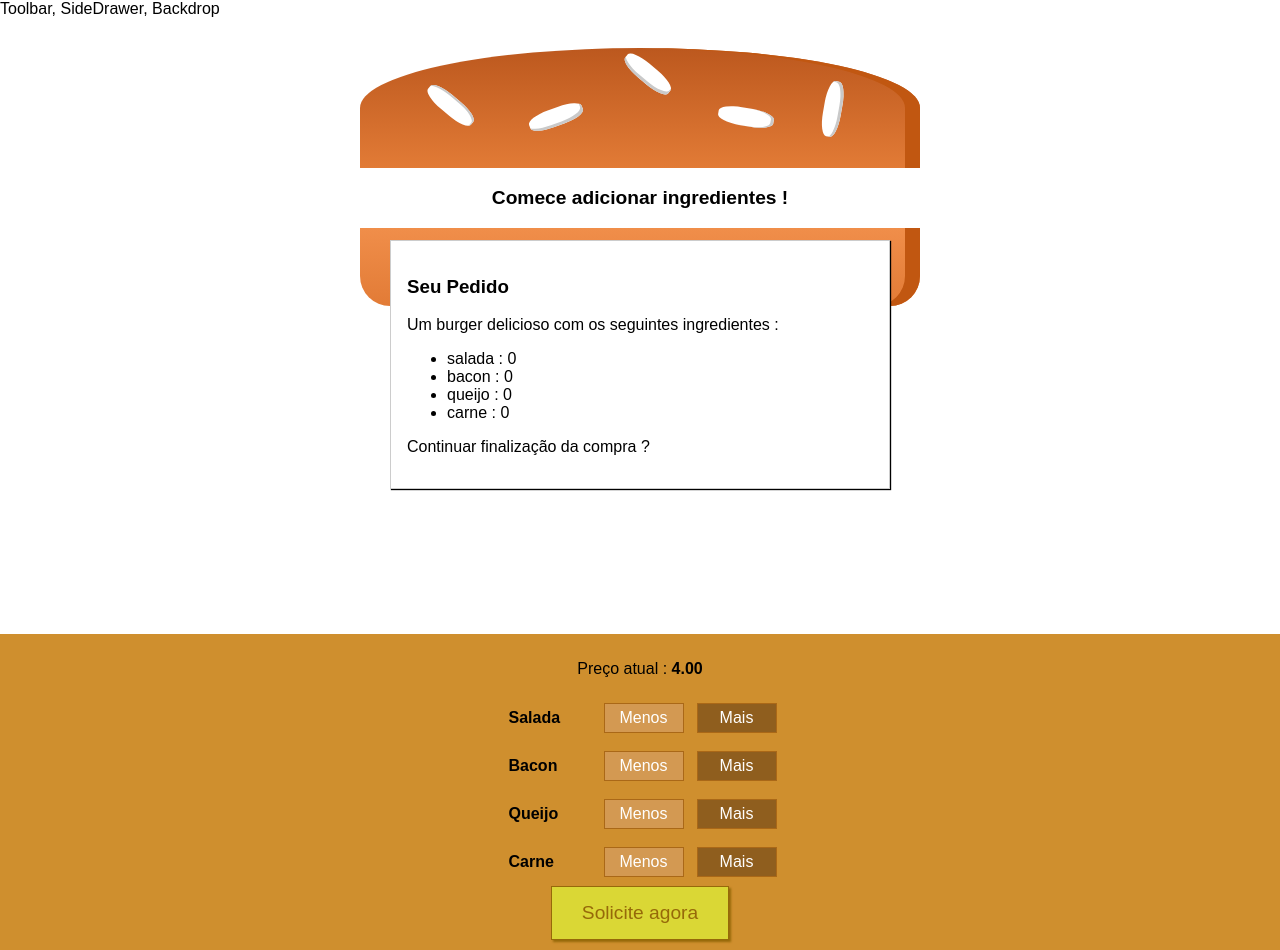
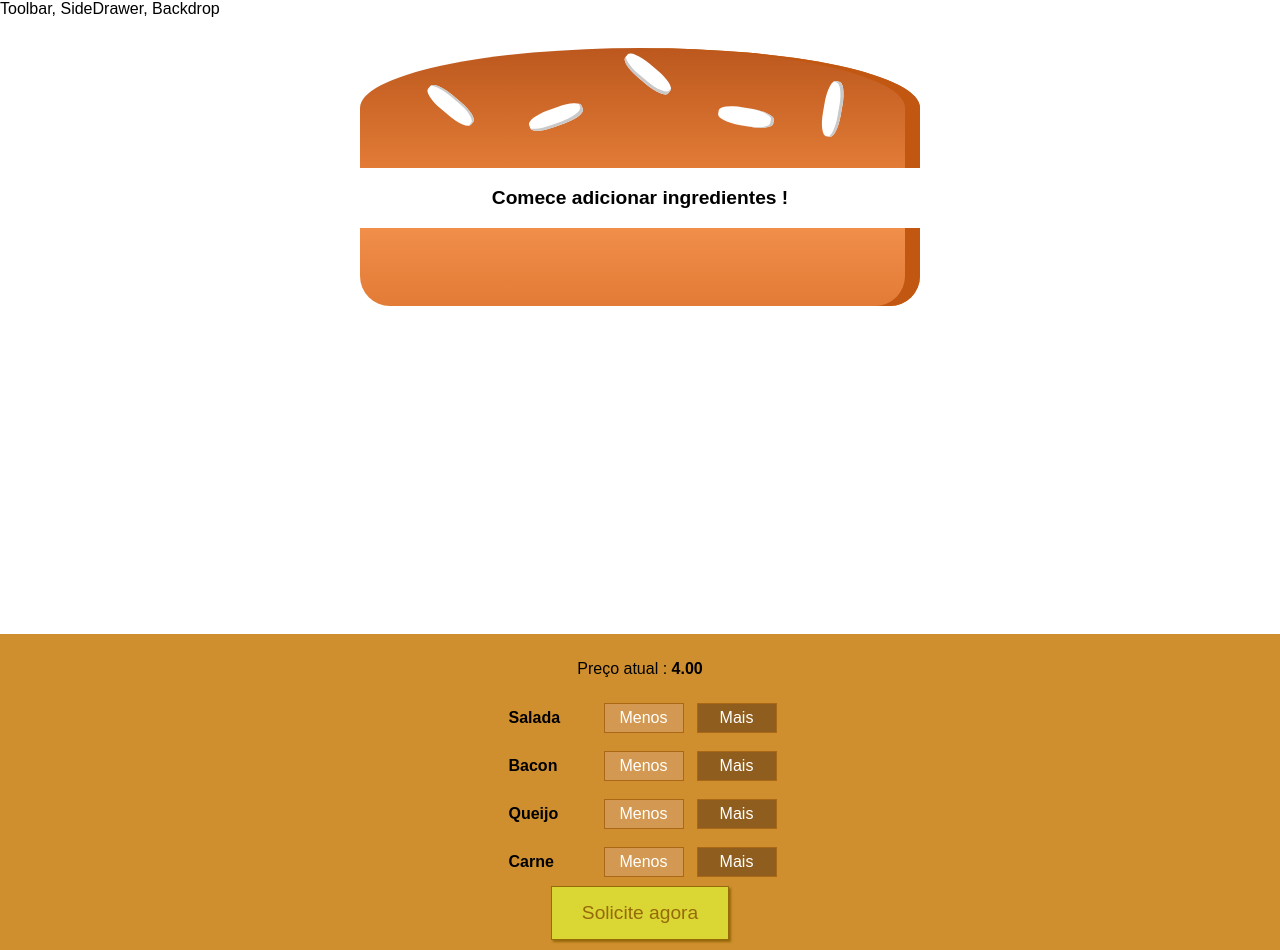
Before and after one commit to codingscode/React-24-new, a React app: page / in a window 1280 px wide. Built offline with nearby package versions, Linux system fonts and the light colour scheme.

Commit message:
parte 14

```diff
--- a/src/componentes/Burger/controlesConstrucao/controlesConstrucao.js
+++ b/src/componentes/Burger/controlesConstrucao/controlesConstrucao.js
@@ -19,7 +19,7 @@ const controlesConstrucao = (props) => (
             removido={() => props.ingredienteRemovido(controle.type)}
             desabilitado={props.desabilitado[controle.type]}/>
          ))}
-         <button className={classes.botaoPedido} desabilitado={!props.adquirivel}>Solicite agora</button>
+         <button className={classes.botaoPedido} desabilitado={!props.adquirivel} onClick={props.ordenado}>Solicite agora</button>
     </div>
 );
 
--- a/src/componentes/UI/Modal/Modal.js
+++ b/src/componentes/UI/Modal/Modal.js
@@ -3,7 +3,10 @@ import React from 'react'
 import classes from './Modal.css'
 
 const modal = (props) => (
-    <div className={classes.Modal}>
+    <div className={classes.Modal} style={{
+        transform: props.show ? 'translateY(0)' : 'translateY(-100vh)',
+        opacity: props.show ? '1' : '0'
+     }}>
         {props.children}
     </div>
 );
--- a/src/containers/BurgerConstrucao/burgerConstrutor.js
+++ b/src/containers/BurgerConstrucao/burgerConstrutor.js
@@ -31,7 +31,8 @@ class burgerConstrutor extends Component {
         carne: 0
       },
       precoTotal: 4,
-      adquirivel: false
+      adquirivel: false,
+      adquirindo: false
     }
 
     atualizarEstadoAdquirir (ingredientes) {
@@ -76,6 +77,10 @@ class burgerConstrutor extends Component {
       this.atualizarEstadoAdquirir(ingredientesAtualizados)
    }
 
+    gerenAdquirir = () => {
+        this.setState({adquirindo: true});
+    }
+
     render() {
         const infoDesabilitada = {
            ...this.state.ingredientes
@@ -86,7 +91,7 @@ class burgerConstrutor extends Component {
 
         return (
           <Auxiliar>
-             <Modal>
+             <Modal show={this.state.adquirindo}>
                  <SumarioPedido ingredientes={this.state.ingredientes}/>
              </Modal>
              <Burger ingredientes={this.state.ingredientes}/>
@@ -94,7 +99,8 @@ class burgerConstrutor extends Component {
                   ingredienteRemovido={this.removedorIngrediente}
                   desabilitado={infoDesabilitada}
                   adquirivel={this.state.adquirivel}
-                  preco={this.state.precoTotal}/>
+                  preco={this.state.precoTotal}
+                  ordenado={this.gerenAdquirir}/>
           </Auxiliar>
         )
     }
```
